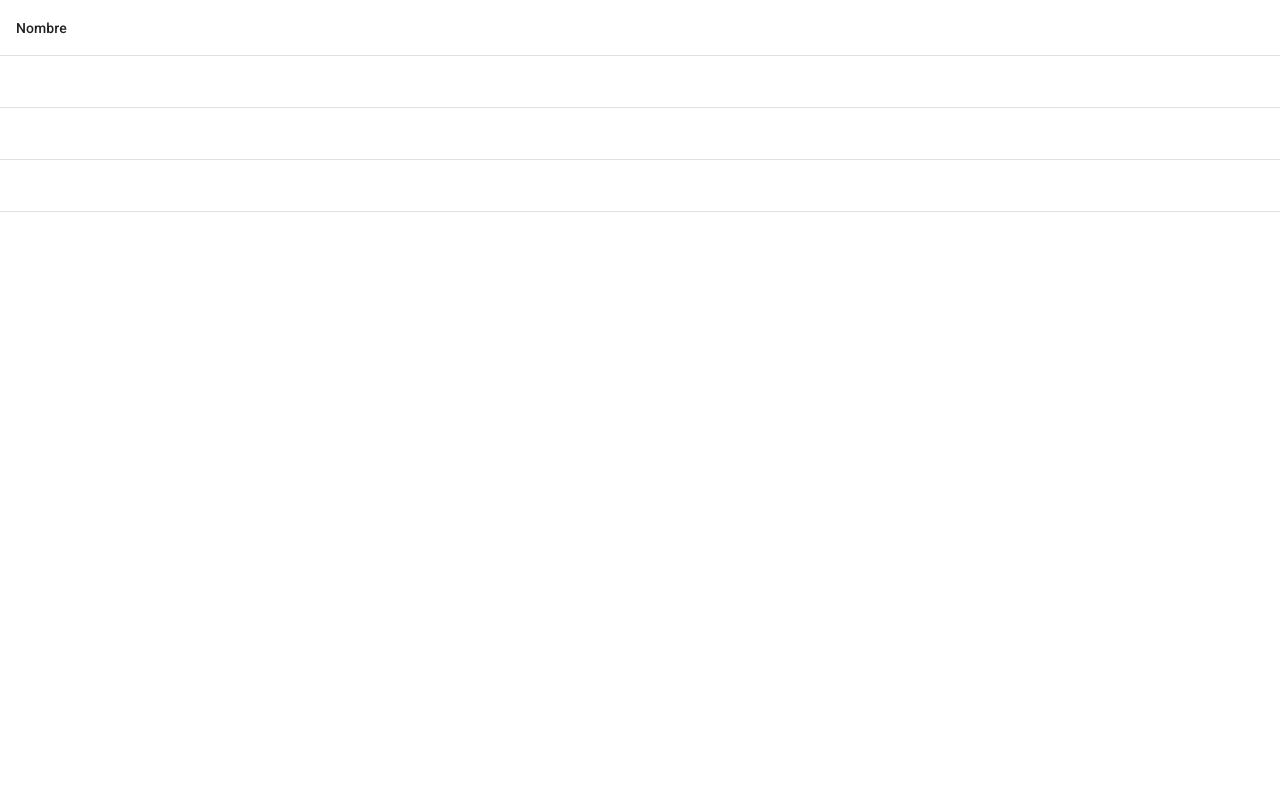
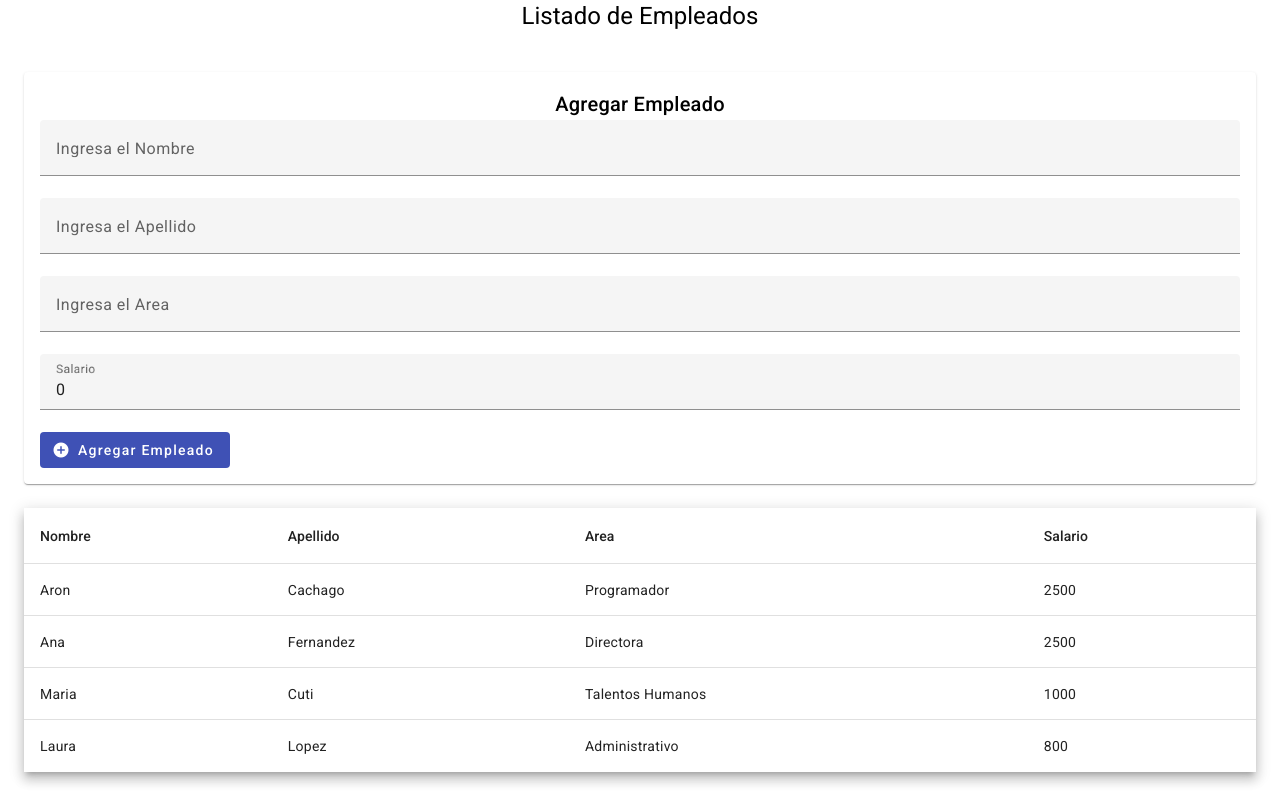
Before and after one commit to JhonattanAron/RegistroEnUnObjeto-Angular, an Angular app: page / in a window 1280 px wide. Built offline with nearby package versions, Linux system fonts and the light colour scheme.

Commit message:
Funcionalidad Terminada

```diff
--- a/angular.json
+++ b/angular.json
@@ -90,6 +90,7 @@
             "styles": [
               "@angular/material/prebuilt-themes/indigo-pink.css",
               "src/styles.css"
+
             ],
             "scripts": [
               "node_modules/jquery/dist/jquery.slim.min.js",
--- a/package.json
+++ b/package.json
@@ -20,6 +20,7 @@
     "@angular/platform-browser": "^16.1.0",
     "@angular/platform-browser-dynamic": "^16.1.0",
     "@angular/router": "^16.1.0",
+    "bootstrap": "^5.3.1",
     "jquery": "^3.7.0",
     "popper.js": "^1.16.1",
     "rxjs": "~7.8.0",
--- a/src/app/app.component.css
+++ b/src/app/app.component.css
@@ -0,0 +1,13 @@
+.table-container{
+    margin: 3vh 3vh 3vh;
+}
+.titulo{
+    display: flex;
+    justify-content: center;
+}
+.input{
+    width: 100%;
+}
+.card{
+    margin-bottom: 3vh;
+}
--- a/src/app/app.component.html
+++ b/src/app/app.component.html
@@ -1,11 +1,64 @@
-<div>
-  <table mat-table [dataSource]="empleados">
-    <ng-container matColumnDef="nombre">
-      <th mat-header-cell *matHeaderCellDef>Nombre</th>
-      <td mat-cell *matCellDef="let empleado">{{ empleado.Nombre }}</td>
+<div class="titulo">
+  <h1>{{titulo}}</h1>
+</div>
+<div class="table-container">
+  <form action="">
+    <mat-card class="card">
+      <mat-card-content>
+        <mat-card-title class="titulo">Agregar Empleado</mat-card-title>
+
+        <mat-form-field class="input">
+          <mat-label>Ingresa el Nombre</mat-label>
+          <input type="text" name="nombre" matInput [(ngModel)]="cuadroNombre">
+        </mat-form-field>
+
+        <mat-form-field class="input">
+          <mat-label>Ingresa el Apellido</mat-label>
+          <input matInput type="text" name="apellido" [(ngModel)]="cuadroApellido">
+        </mat-form-field>
+
+        <mat-form-field class="input">
+          <mat-label>Ingresa el Area</mat-label>
+          <input name="cargo" type="text" matInput [(ngModel)]="cuadroCargo">
+        </mat-form-field>
+
+        <mat-form-field class="input">
+          <mat-label>Salario</mat-label>
+          <input matInput placeholder="Ingresa El Salario" name="salario" type="number" [(ngModel)]="cuadroSalario">
+        </mat-form-field>
+        <button  mat-flat-button color="primary" (click)="agregarEmpleado()">
+          <mat-icon fontIcon="add_circle"></mat-icon>
+          Agregar Empleado
+        </button>
+
+      </mat-card-content>
+    </mat-card>
+  </form>
+  <table #empleadosTable  mat-table [dataSource]="empleados" class="mat-elevation-z8">
+    <ng-container matColumnDef="nombre"> <!-- Cambiar "position" a "nombre" -->
+      <th mat-header-cell *matHeaderCellDef> Nombre </th>
+      <td mat-cell *matCellDef="let empleado"> {{ empleado.nombre }} </td>
     </ng-container>
 
-    <tr mat-header-row *matHeaderRowDef="['nombre']"></tr>
-    <tr mat-row *matRowDef="let row; columns: ['nombre']"></tr>
+    <ng-container matColumnDef="apellido">
+      <th mat-header-cell *matHeaderCellDef>Apellido</th>
+      <td mat-cell *matCellDef="let empleado">{{empleado.apellido}}</td>
+    </ng-container>
+
+    <ng-container matColumnDef="cargo">
+      <th mat-header-cell *matHeaderCellDef>Area</th>
+      <td mat-cell *matCellDef="let empleado">{{empleado.cargo}}</td>
+    </ng-container>
+
+    <ng-container matColumnDef="salario">
+      <th mat-header-cell *matHeaderCellDef>Salario</th>
+      <td mat-cell *matCellDef="let empleado">{{empleado.salario}}</td>
+    </ng-container>
+
+    <tr mat-header-row *matHeaderRowDef="['nombre' , 'apellido' , 'cargo' , 'salario' ]"></tr>
+    <tr mat-row *matRowDef="let row; columns: ['nombre' , 'apellido' , 'cargo' , 'salario']"></tr>
+
   </table>
+
+
 </div>
--- a/src/app/app.component.ts
+++ b/src/app/app.component.ts
@@ -1,10 +1,12 @@
-import { Component } from '@angular/core';
+import { Component , ViewChild } from '@angular/core';
 import { Empleado } from 'src/models/empleado.model';
+import { MatTable } from '@angular/material/table';
+import {MatSnackBar} from '@angular/material/snack-bar';
 
 @Component({
   selector: 'app-root',
   templateUrl: './app.component.html',
-  styleUrls: ['./app.component.css']
+  styleUrls: ['./app.component.css'],
 })
 export class AppComponent {
   protected titulo = 'Listado de Empleados';
@@ -14,4 +16,26 @@ export class AppComponent {
     new Empleado("Maria" , "Cuti" , "Talentos Humanos", 1000),
     new Empleado("Laura" , "Lopez" , "Administrativo", 800)
   ];
+  protected cuadroNombre:string = "";
+  protected cuadroApellido:string = "";
+  protected cuadroCargo:string = "";
+  protected cuadroSalario:number = 0;
+  @ViewChild('empleadosTable', { static: true }) table!: MatTable<any>;
+
+  constructor(private _snackBar:MatSnackBar){}
+
+
+  protected agregarEmpleado(){
+    let miEmpleado = new Empleado(this.cuadroNombre , this.cuadroApellido , this.cuadroCargo , this.cuadroSalario);
+    this.empleados.push(miEmpleado);
+    this.table.renderRows();
+    this.limpiarCuadros()
+    this._snackBar.open("Empleado Agregado Con Exito" , "Close")
+  }
+  protected limpiarCuadros(){
+      this.cuadroNombre = "";
+      this.cuadroApellido = "";
+      this.cuadroCargo = "";
+      this.cuadroSalario = 0;
+  }
 }
--- a/src/app/app.module.ts
+++ b/src/app/app.module.ts
@@ -5,6 +5,12 @@ import { AppComponent } from './app.component';
 import { BrowserAnimationsModule } from '@angular/platform-browser/animations';
 import { FormsModule } from '@angular/forms';
 import {MatTableModule} from '@angular/material/table';
+import {MatButtonModule} from '@angular/material/button';
+import {MatIconModule} from '@angular/material/icon';
+import {MatCardModule} from '@angular/material/card';
+import {MatInputModule} from '@angular/material/input';
+import {MatFormFieldModule} from '@angular/material/form-field';
+import {MatSnackBarModule} from '@angular/material/snack-bar';
 
 @NgModule({
   declarations: [
@@ -13,7 +19,9 @@ import {MatTableModule} from '@angular/material/table';
   imports: [
     BrowserModule,
     BrowserAnimationsModule,
-    FormsModule, MatTableModule
+    FormsModule, MatTableModule , MatButtonModule,
+    MatIconModule , MatCardModule , MatInputModule , MatFormFieldModule,
+    MatSnackBarModule
   ],
   providers: [],
   bootstrap: [AppComponent]
```
Also changed, not shown: 2 other files (tests, documents, lock files or other folders).
